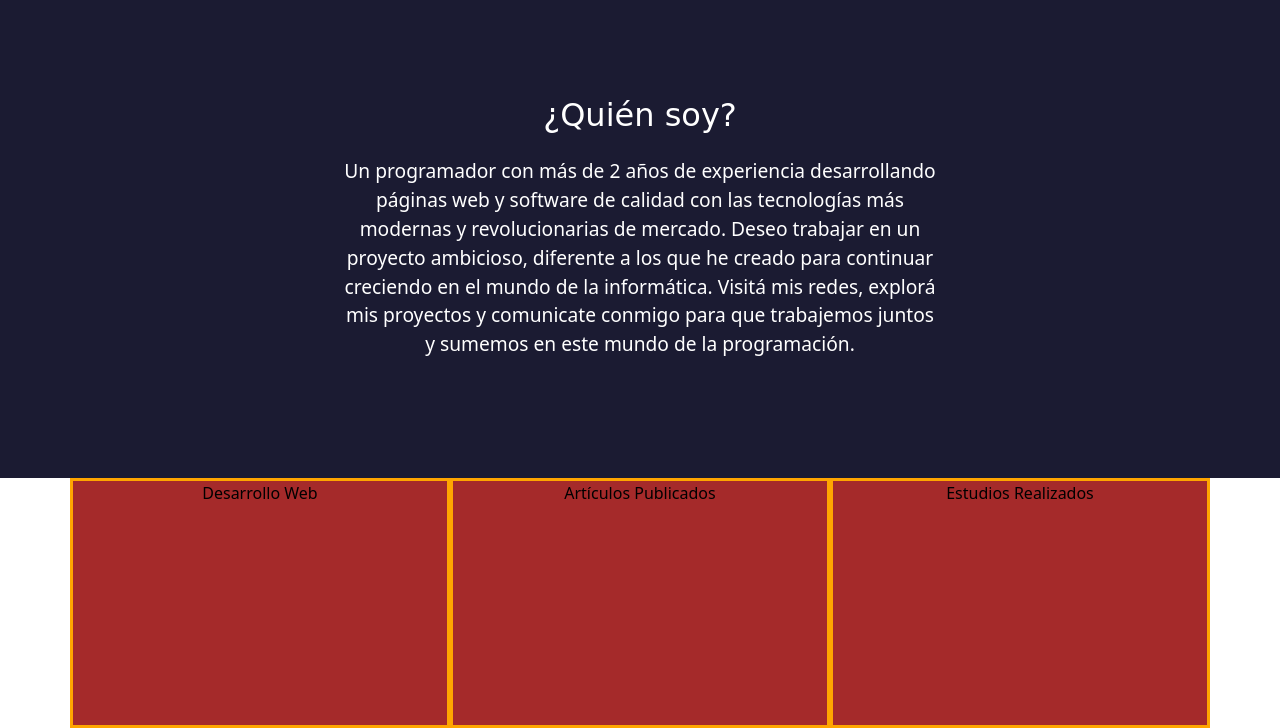
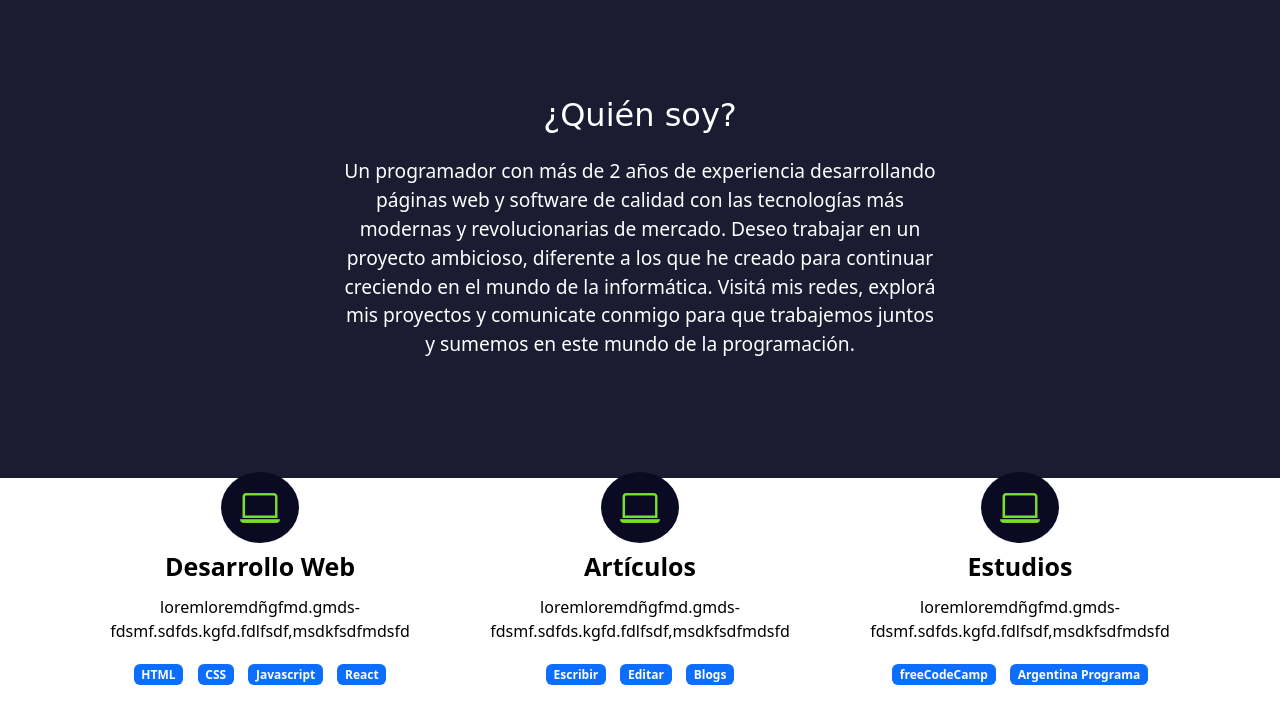
Before and after one commit to Germen6392/portafolio-bootstrap, a plain HTML site: page index.html in a window 1280 px wide. Shown: the part 897-1625 px from the top of the page. After the commit the page ends 1587 px from the top, so only its background shows below. Drawn offline with nearby package versions, Linux system fonts and the light colour scheme; a web font is replaced by a local one.

Commit message:
experience section added

```diff
--- a/index.html
+++ b/index.html
@@ -13,6 +13,8 @@
 		<link rel="icon" type="image/x-icon" href="imagenes/logo.png">
 <!-- Bootstrap -->
 		<link href="https://cdn.jsdelivr.net/npm/bootstrap@5.2.2/dist/css/bootstrap.min.css" rel="stylesheet" integrity="sha384-Zenh87qX5JnK2Jl0vWa8Ck2rdkQ2Bzep5IDxbcnCeuOxjzrPF/et3URy9Bv1WTRi" crossorigin="anonymous">
+<!-- Bootstrap icons -->
+		<link rel="stylesheet" href="https://cdn.jsdelivr.net/npm/bootstrap-icons@1.10.2/font/bootstrap-icons.css">
 <!-- CSS general styles -->
 		<link href="styles.css" rel="stylesheet">
 <!-- Google Fonts -->
@@ -76,12 +78,39 @@
 	<div class="container text-center">
 		<div class="row">
 		<!-- web development -->
-			<div class="col-12 col-md-4">Desarrollo Web</div>
+			<div class="col-12 col-md-4">
+				<i class="bi bi-laptop"></i>
+				<p class="experiencia-titulo">Desarrollo Web</p>
+				<p>loremloremdñgfmd.gmds-fdsmf.sdfds.kgfd.fdlfsdf,msdkfsdfmdsfd</p>
+				<div class="badge-contenedor">
+					<span class="badge text-bg-primary">HTML</span>
+					<span class="badge text-bg-primary">CSS</span>
+					<span class="badge text-bg-primary">Javascript</span>
+					<span class="badge text-bg-primary">React</span>
+				</div>
+			</div>
+		<!-- articles -->
+			<div class="col-12 col-md-4">
+				<i class="bi bi-laptop"></i>
+				<p class="experiencia-titulo">Artículos</p>
+				<p>loremloremdñgfmd.gmds-fdsmf.sdfds.kgfd.fdlfsdf,msdkfsdfmdsfd</p>
+				<div class="badge-contenedor">
+					<span class="badge text-bg-primary">Escribir</span>
+					<span class="badge text-bg-primary">Editar</span>
+					<span class="badge text-bg-primary">Blogs</span>
+				</div>
+			</div>
+		<!-- study -->
+			<div class="col-12 col-md-4">
+				<i class="bi bi-laptop"></i>
+				<p class="experiencia-titulo">Estudios</p>
+				<p>loremloremdñgfmd.gmds-fdsmf.sdfds.kgfd.fdlfsdf,msdkfsdfmdsfd</p>
+				<div class="badge-contenedor">
+					<span class="badge text-bg-primary">freeCodeCamp</span>
+					<span class="badge text-bg-primary">Argentina Programa</span>
 
-		<!-- articles -->
-			<div class="col-12 col-md-4">Artículos Publicados</div>
-		<!-- study -->
-			<div class="col-12 col-md-4">Estudios Realizados</div>
+				</div>
+			</div>
 		</div>
 	</div>
 </section>
--- a/styles.css
+++ b/styles.css
@@ -31,6 +31,17 @@ h1 {
 	padding: 15px 0;
 	font-family: 'Rubik Dirt', cursive;
 }
+.seccion-titulo {
+  font-size: 2rem;
+  padding: 15px 0;
+  font-family: 'Rubik Dirt', cursive;
+}
+
+.seccion-descripcion {
+  font-size: 1.2rem;
+  color: #584e4e;
+}
+
 .seccion-texto {
 	font-size: 1.2rem;
 }
@@ -65,13 +76,48 @@ h1 {
 }
 /*Experience*/
 experiencia {
-	padding: 40px;
+	padding: 40px 40px 60px 40px;
 }
-.experiencia .row div {
-	height: 250px;
-	background-color: brown;
-	border: 3px solid orange;
+
+.experiencia .columna {
+  padding: 20px;
+  border: 2px solid #8080804d;
+  display: flex;
+  flex-direction: column;
+  align-items: center;
+  justify-content: space-evenly;
+  transition: all 0.2s ease-in;
 }
+
+.experiencia .columna:hover {
+  color: white;
+  background-color: #1b1b32;
+}
+
+.experiencia i {
+  font-size: 2.5rem;
+  color: #7ade30;
+  background-color: #0a0a23;
+  padding: 8px 19px;
+  border-radius: 50%;
+}
+
+.experiencia-titulo {
+  font-size: 25px;
+  font-weight: bold;
+  margin: 10px 0;
+}
+
+.badges-contenedor {
+  font-size: 20px;
+  font-weight: bold;
+  margin: 10px 0;
+}
+
+.badge {
+  margin: 5px;
+}
+
 /* responsive */
 @media screen and (max-width: 767px) {
 	.navbar-brand {
```
